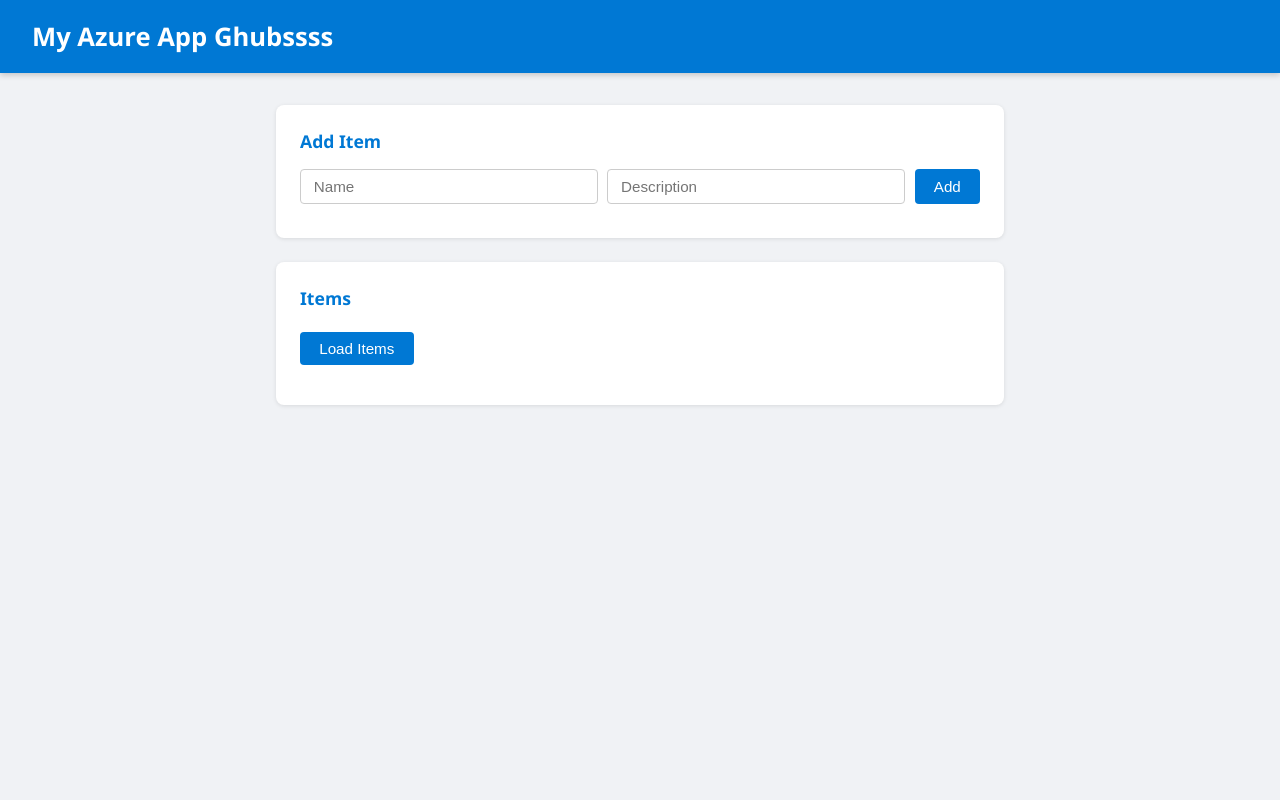
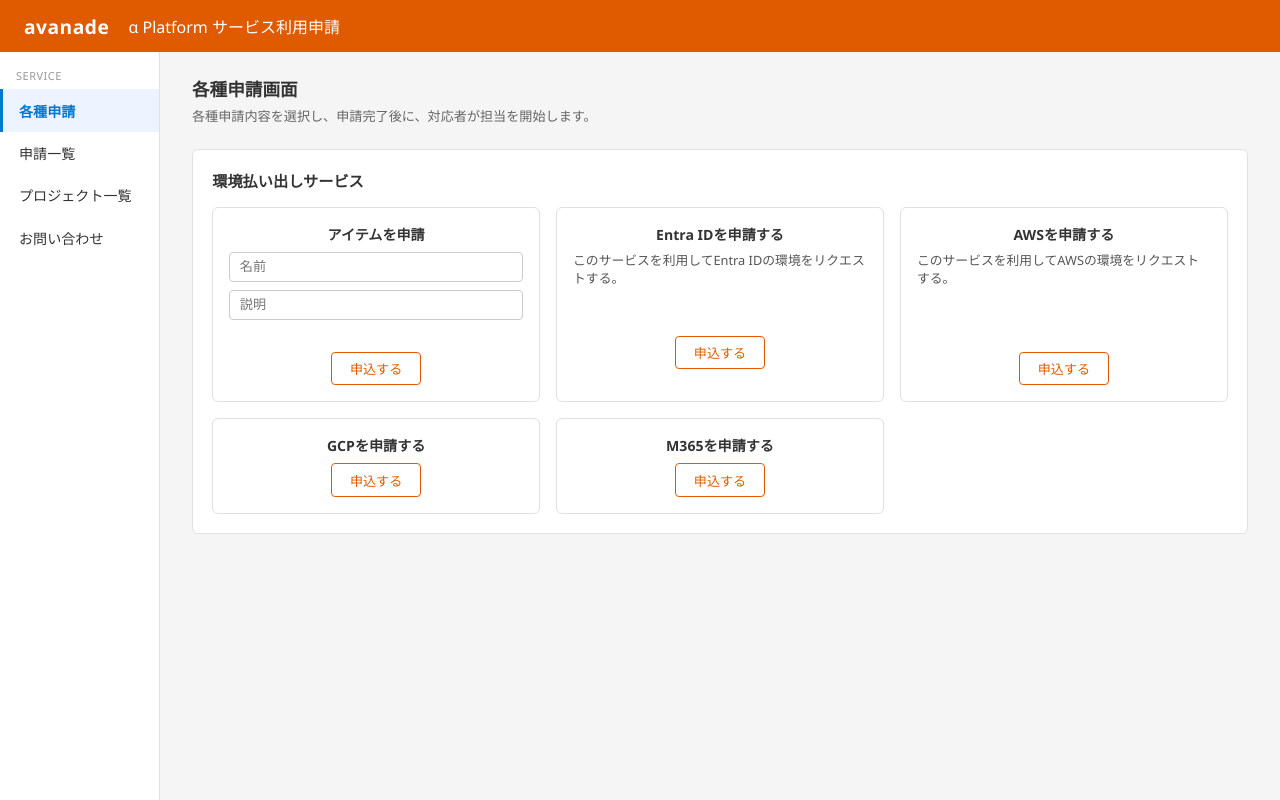
Before and after one commit to GeraldOliverAvanade/PortalCreation, a website: page public/index.html in a window 1280 px wide. Drawn offline with Linux system fonts and the light colour scheme.

Commit message:
redesign UI to match portal layout

```diff
--- a/public/css/style.css
+++ b/public/css/style.css
@@ -6,99 +6,205 @@
 
 body {
   font-family: 'Segoe UI', Tahoma, Geneva, Verdana, sans-serif;
-  background: #f0f2f5;
+  background: #f5f5f5;
+  color: #333;
+  height: 100vh;
+  display: flex;
+  flex-direction: column;
+}
+
+/* ── Header ── */
+header {
+  background: #e05a00;
+  color: white;
+  padding: 0 1.5rem;
+  height: 52px;
+  display: flex;
+  align-items: center;
+  gap: 1.2rem;
+  flex-shrink: 0;
+}
+
+.logo {
+  font-size: 1.2rem;
+  font-weight: 700;
+  letter-spacing: 0.5px;
+}
+
+.header-title {
+  font-size: 1rem;
+  font-weight: 400;
+}
+
+/* ── Layout ── */
+.layout {
+  display: flex;
+  flex: 1;
+  overflow: hidden;
+}
+
+/* ── Sidebar ── */
+.sidebar {
+  width: 160px;
+  background: #fff;
+  border-right: 1px solid #e0e0e0;
+  flex-shrink: 0;
+  padding-top: 1rem;
+}
+
+.sidebar-section-label {
+  font-size: 11px;
+  color: #999;
+  padding: 0 1rem 0.4rem;
+  text-transform: uppercase;
+  letter-spacing: 0.5px;
+}
+
+.sidebar ul {
+  list-style: none;
+}
+
+.sidebar ul li {
+  padding: 0.7rem 1rem;
+  font-size: 0.88rem;
+  cursor: pointer;
+  color: #333;
+  border-left: 3px solid transparent;
+}
+
+.sidebar ul li:hover {
+  background: #f5f5f5;
+}
+
+.sidebar ul li.active {
+  background: #eef4ff;
+  border-left: 3px solid #0078d4;
+  color: #0078d4;
+  font-weight: 600;
+}
+
+/* ── Main ── */
+main {
+  flex: 1;
+  padding: 1.5rem 2rem;
+  overflow-y: auto;
+}
+
+.page-title {
+  font-size: 1.1rem;
+  font-weight: 600;
+  margin-bottom: 0.3rem;
+}
+
+.page-subtitle {
+  font-size: 0.82rem;
+  color: #666;
+  margin-bottom: 1.5rem;
+}
+
+/* ── Service Section ── */
+.service-section {
+  background: #fff;
+  border: 1px solid #e0e0e0;
+  border-radius: 6px;
+  padding: 1.2rem;
+}
+
+.section-title {
+  font-size: 0.95rem;
+  font-weight: 600;
+  margin-bottom: 1rem;
   color: #333;
 }
 
-header {
-  background: #0078d4;
-  color: white;
-  padding: 1.2rem 2rem;
-  box-shadow: 0 2px 6px rgba(0,0,0,0.2);
+/* ── Card Grid ── */
+.card-grid {
+  display: grid;
+  grid-template-columns: repeat(3, 1fr);
+  gap: 1rem;
 }
 
-header h1 {
-  font-size: 1.6rem;
-  font-weight: 600;
+/* ── Service Card ── */
+.service-card {
+  border: 1px solid #e0e0e0;
+  border-radius: 6px;
+  padding: 1rem;
+  display: flex;
+  flex-direction: column;
+  gap: 0.5rem;
+  background: #fff;
 }
 
-main {
-  max-width: 760px;
-  margin: 2rem auto;
-  padding: 0 1rem;
+.service-card h4 {
+  font-size: 0.88rem;
+  font-weight: 600;
+  text-align: center;
+  color: #333;
+}
+
+.card-desc {
+  font-size: 0.8rem;
+  color: #555;
+  line-height: 1.4;
+}
+
+/* ── Apply Button ── */
+.apply-btn {
+  margin-top: auto;
+  padding: 0.4rem 1rem;
+  background: white;
+  color: #e05a00;
+  border: 1px solid #e05a00;
+  border-radius: 4px;
+  cursor: pointer;
+  font-size: 0.82rem;
+  align-self: center;
+  min-width: 90px;
+}
+
+.apply-btn:hover {
+  background: #e05a00;
+  color: white;
+}
+
+/* ── Form inside card ── */
+form {
   display: flex;
   flex-direction: column;
-  gap: 1.5rem;
-}
-
-.card {
-  background: white;
-  border-radius: 8px;
-  padding: 1.5rem;
-  box-shadow: 0 1px 4px rgba(0,0,0,0.1);
-}
-
-.card h2 {
-  margin-bottom: 1rem;
-  font-size: 1.1rem;
-  color: #0078d4;
-}
-
-form {
-  display: flex;
-  flex-wrap: wrap;
-  gap: 0.6rem;
+  gap: 0.5rem;
 }
 
 input[type="text"] {
-  flex: 1;
-  min-width: 140px;
-  padding: 0.5rem 0.8rem;
+  padding: 0.4rem 0.6rem;
   border: 1px solid #ccc;
   border-radius: 4px;
-  font-size: 0.95rem;
+  font-size: 0.82rem;
+  width: 100%;
 }
 
 input[type="text"]:focus {
   outline: none;
-  border-color: #0078d4;
-}
-
-button {
-  padding: 0.5rem 1.2rem;
-  background: #0078d4;
-  color: white;
-  border: none;
-  border-radius: 4px;
-  cursor: pointer;
-  font-size: 0.95rem;
-}
-
-button:hover {
-  background: #005fa3;
+  border-color: #e05a00;
 }
 
 #form-message {
-  margin-top: 0.6rem;
-  font-size: 0.9rem;
+  font-size: 0.78rem;
   color: green;
+  min-height: 16px;
 }
 
+/* ── Items List ── */
 #items-list {
   list-style: none;
-  margin-top: 1rem;
+  margin-top: 0.5rem;
+  font-size: 0.8rem;
 }
 
 #items-list li {
-  padding: 0.6rem 0;
+  padding: 0.3rem 0;
   border-bottom: 1px solid #eee;
-  font-size: 0.95rem;
 }
 
 #items-list li:last-child {
   border-bottom: none;
 }
-
-#load-btn {
-  margin-top: 0.4rem;
-}
--- a/public/index.html
+++ b/public/index.html
@@ -1,33 +1,76 @@
 <!DOCTYPE html>
-<html lang="en">
+<html lang="ja">
 <head>
   <meta charset="UTF-8" />
   <meta name="viewport" content="width=device-width, initial-scale=1.0" />
-  <title>My Azure App</title>
+  <title>α Platform サービス利用申請</title>
   <link rel="stylesheet" href="css/style.css" />
 </head>
 <body>
+
   <header>
-    <h1>My Azure App Ghubssss</h1>
+    <span class="logo">avanade</span>
+    <span class="header-title">α Platform サービス利用申請</span>
   </header>
 
+  <div class="layout">
+
+    <nav class="sidebar">
+      <p class="sidebar-section-label">Service</p>
+      <ul>
+        <li class="active">各種申請</li>
+        <li>申請一覧</li>
+        <li>プロジェクト一覧</li>
+        <li>お問い合わせ</li>
+      </ul>
+    </nav>
+
     <main>
-    <section class="card">
-      <h2>Add Item</h2>
+      <h2 class="page-title">各種申請画面</h2>
+      <p class="page-subtitle">各種申請内容を選択し、申請完了後に、対応者が担当を開始します。</p>
+
+      <section class="service-section">
+        <h3 class="section-title">環境払い出しサービス</h3>
+        <div class="card-grid">
+
+          <div class="service-card">
+            <h4>アイテムを申請</h4>
             <form id="item-form">
-        <input type="text" id="item-name" placeholder="Name" required />
-        <input type="text" id="item-desc" placeholder="Description" />
-        <button type="submit">Add</button>
+              <input type="text" id="item-name" placeholder="名前" required />
+              <input type="text" id="item-desc" placeholder="説明" />
+              <p id="form-message"></p>
+              <button type="submit" class="apply-btn">申込する</button>
             </form>
-      <p id="form-message"></p>
-    </section>
+          </div>
 
-    <section class="card">
-      <h2>Items</h2>
-      <button id="load-btn">Load Items</button>
+          <div class="service-card">
+            <h4>Entra IDを申請する</h4>
+            <p class="card-desc">このサービスを利用してEntra IDの環境をリクエストする。</p>
+            <button id="load-btn" class="apply-btn">申込する</button>
             <ul id="items-list"></ul>
+          </div>
+
+          <div class="service-card">
+            <h4>AWSを申請する</h4>
+            <p class="card-desc">このサービスを利用してAWSの環境をリクエストする。</p>
+            <button class="apply-btn">申込する</button>
+          </div>
+
+          <div class="service-card">
+            <h4>GCPを申請する</h4>
+            <button class="apply-btn">申込する</button>
+          </div>
+
+          <div class="service-card">
+            <h4>M365を申請する</h4>
+            <button class="apply-btn">申込する</button>
+          </div>
+
+        </div>
       </section>
     </main>
+
+  </div>
 
   <script src="js/app.js"></script>
 </body>
```
Lines whose indentation alone changed are shown as unchanged.
